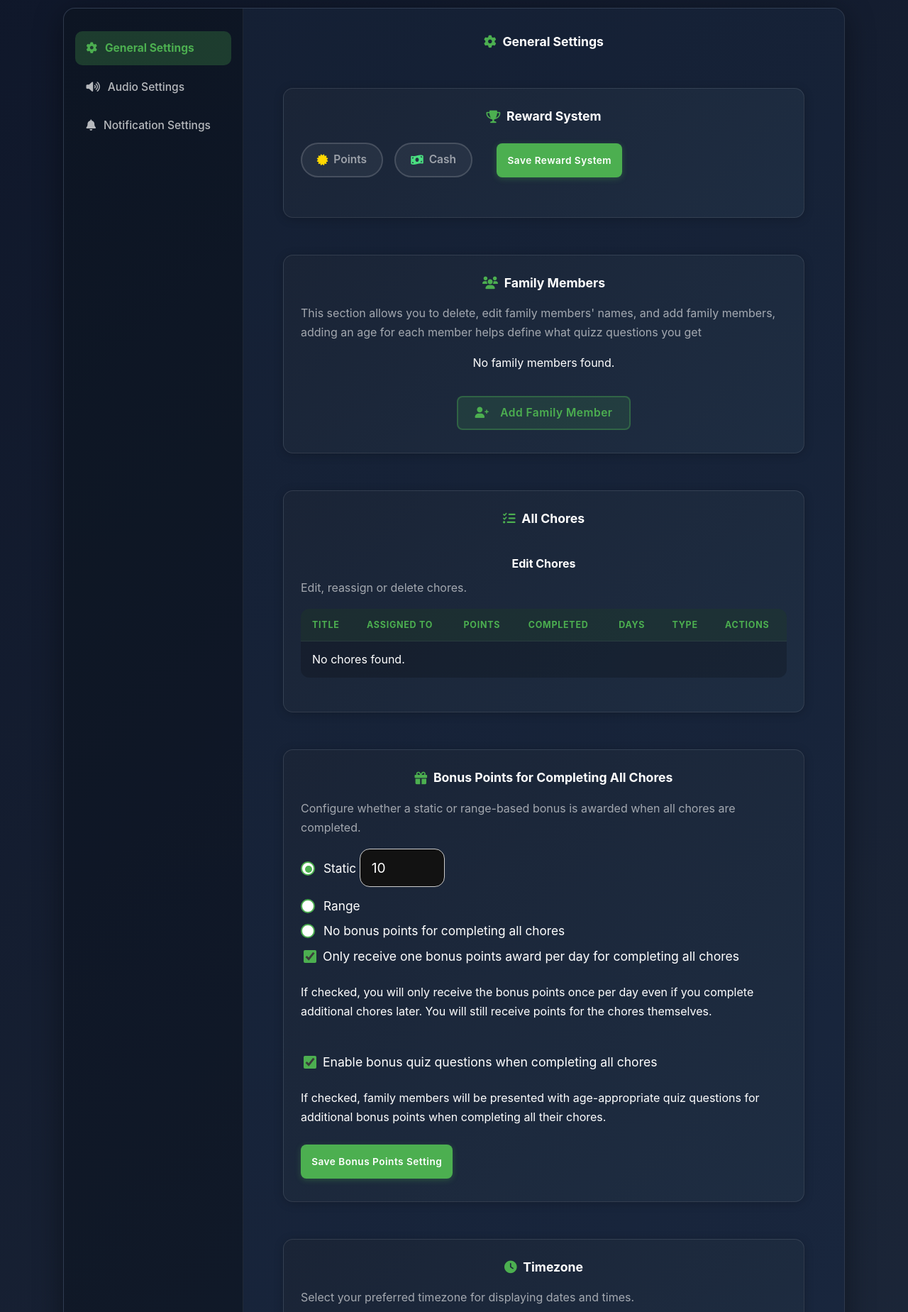
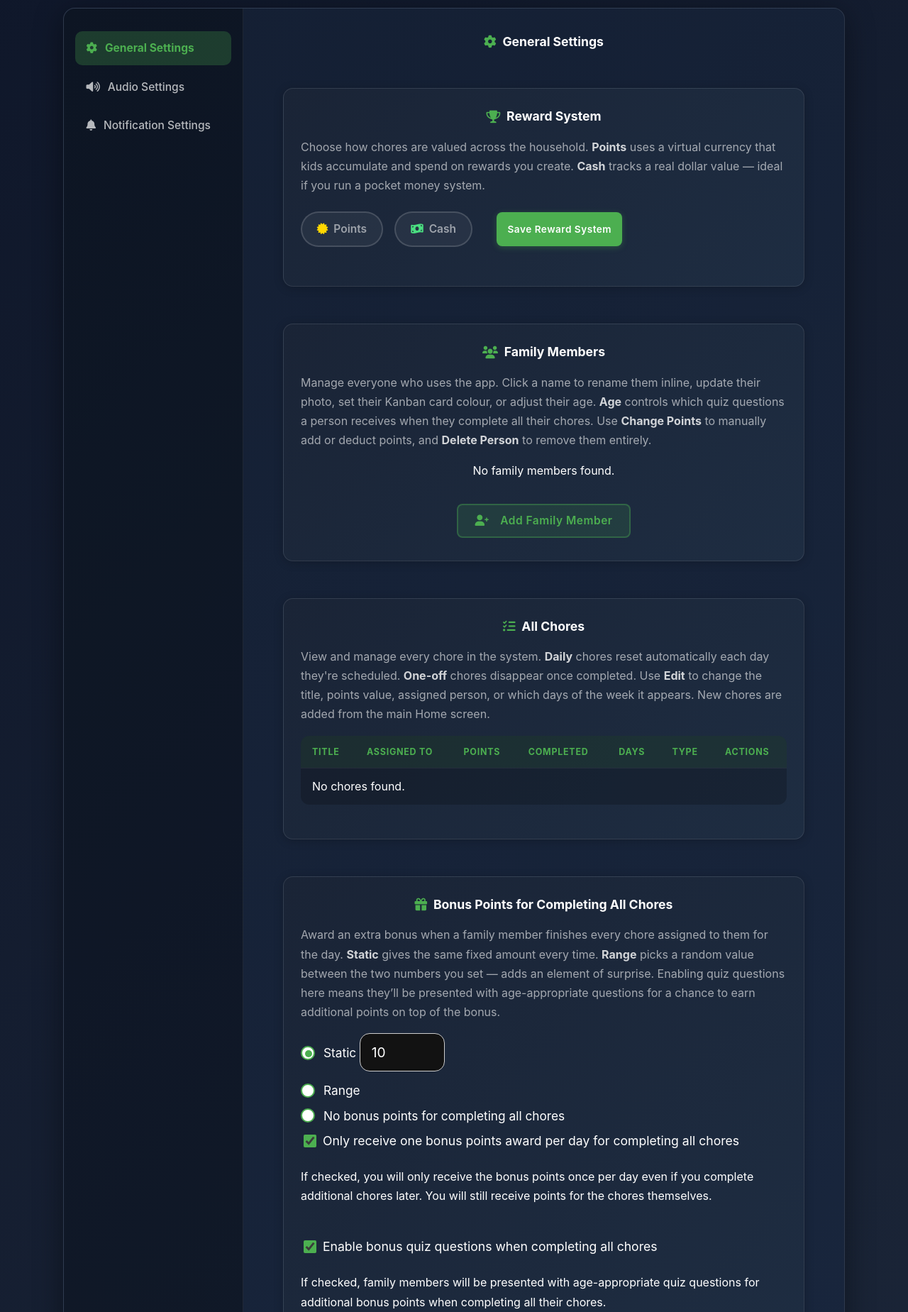
Before and after one commit to matda59/ChoresRewards, a Flask app: page /settings in a window 1280 px wide. Shown: the part 141-1990 px from the top of the page at 71% size. Run offline with Flask 3, Linux system fonts and the light colour scheme; the visitor is signed in with stand-in values (Sample User, id 1); data that the repository does not hold is empty.

Commit message:
Add descriptive help text to every section across all three settings pages

```diff
--- a/templates/settings.html
+++ b/templates/settings.html
@@ -261,6 +261,7 @@
                 <h3 class="section-title"><i class="fas fa-cog"></i> General Settings</h3>
                 <section class="settings-section">
                     <h3 class="section-title"><i class="fas fa-trophy"></i> Reward System</h3>
+                    <p style="color:rgba(255,255,255,0.6);margin-top:0;">Choose how chores are valued across the household. <strong style="color:rgba(255,255,255,0.8);">Points</strong> uses a virtual currency that kids accumulate and spend on rewards you create. <strong style="color:rgba(255,255,255,0.8);">Cash</strong> tracks a real dollar value — ideal if you run a pocket money system.</p>
                     <form method="POST" action="/settings" id="reward-system-form" style="margin-bottom: 1.5em;">
                         <label class="reward-system-label{% if reward_system == 'points' %} selected{% endif %}" style="margin-right: 12px;">
                             <input type="radio" class="reward-system-radio" name="reward_system" value="points" {% if reward_system == 'points' %}checked{% endif %}>
@@ -277,7 +278,7 @@
                 </section>
                 <section class="settings-section">
                     <h3 class="section-title"><i class="fas fa-users"></i> Family Members</h3>
-                    <p style="color:rgba(255,255,255,0.6);margin-top:0;">This section allows you to delete, edit family members' names, and add family members, adding an age for each member helps define what quizz questions you get</p>
+                    <p style="color:rgba(255,255,255,0.6);margin-top:0;">Manage everyone who uses the app. Click a name to rename them inline, update their photo, set their Kanban card colour, or adjust their age. <strong style="color:rgba(255,255,255,0.8);">Age</strong> controls which quiz questions a person receives when they complete all their chores. Use <strong style="color:rgba(255,255,255,0.8);">Change Points</strong> to manually add or deduct points, and <strong style="color:rgba(255,255,255,0.8);">Delete Person</strong> to remove them entirely.</p>
                     {% if family %}
                     <div class="family-members-grid" style="margin-bottom:2em; display: grid; grid-template-columns: repeat(auto-fit, minmax(220px, 1fr)); gap: 20px; max-width: 1200px; margin: 0 auto;">
                         <form method="POST" action="/settings" id="person-ages-form" style="display: contents;">
@@ -352,9 +353,8 @@
                 </section>
                 <section class="settings-section">
                     <h3 class="section-title"><i class="fas fa-tasks"></i> All Chores</h3>
+                    <p style="color:rgba(255,255,255,0.6);margin-top:0;">View and manage every chore in the system. <strong style="color:rgba(255,255,255,0.8);">Daily</strong> chores reset automatically each day they're scheduled. <strong style="color:rgba(255,255,255,0.8);">One-off</strong> chores disappear once completed. Use <strong style="color:rgba(255,255,255,0.8);">Edit</strong> to change the title, points value, assigned person, or which days of the week it appears. New chores are added from the main Home screen.</p>
                     <div class="table-container">
-                        <h4 class="section-title" style="font-size:1rem;margin-bottom:0.4em;">Edit Chores</h4>
-                        <p style="margin-top:0;color:rgba(255,255,255,0.6);">Edit, reassign or delete chores.</p>
                         <table class="sleek-table">
                             <thead>
                                 <tr>
@@ -401,7 +401,7 @@
                 </section>
                 <section class="settings-section">
                     <h3 class="section-title"><i class="fas fa-gift"></i> Bonus Points for Completing All Chores</h3>
-                    <p style="color:rgba(255,255,255,0.6);margin-top:0;">Configure whether a static or range-based bonus is awarded when all chores are completed.</p>
+                    <p style="color:rgba(255,255,255,0.6);margin-top:0;">Award an extra bonus when a family member finishes every chore assigned to them for the day. <strong style="color:rgba(255,255,255,0.8);">Static</strong> gives the same fixed amount every time. <strong style="color:rgba(255,255,255,0.8);">Range</strong> picks a random value between the two numbers you set — adds an element of surprise. Enabling quiz questions here means they’ll be presented with age-appropriate questions for a chance to earn additional points on top of the bonus.</p>
                     <form method="POST" action="/settings" id="bonus-points-form">
                         <label class="bonus-mode-label{% if bonus_mode == 'static' %} selected{% endif %}" style="display:inline-flex;align-items:center;gap:6px;position:relative;">
                             <input type="radio" class="bonus-mode-radio" name="bonus_mode" value="static" {% if bonus_mode == 'static' %}checked{% endif %}> <span class="custom-radio"></span> Static
@@ -436,7 +436,7 @@
                 </section>
                 <section class="settings-section">
                     <h3 class="section-title"><i class="fas fa-clock"></i> Timezone</h3>
-                    <p style="color:rgba(255,255,255,0.6);margin-top:0;">Select your preferred timezone for displaying dates and times.</p>
+                    <p style="color:rgba(255,255,255,0.6);margin-top:0;">Your timezone determines when daily chores reset at midnight and when overdue notifications are triggered. Pick the city or region closest to you. If chores seem to reset at the wrong time, updating this is the fix.</p>
                     <form method="POST" action="/settings" id="timezone-form">
                         <select name="timezone" id="timezone-select" class="modern-input" style="width:100%;">
             {% set timezones = [
@@ -527,7 +527,7 @@
                 </section>
                 <section class="settings-section" id="pin-change-section">
                     <h3 class="section-title"><i class="fas fa-lock"></i> Change Master PIN</h3>
-                    <p style="color:rgba(255,255,255,0.6);margin-top:0;">Change your current master PIN to a new PIN.</p>
+                    <p style="color:rgba(255,255,255,0.6);margin-top:0;">The Master PIN protects parent-only actions like approving reward redemptions, editing chores, and accessing Settings. Kids can complete chores without it. Enter your current PIN to set a new one — choose something only you’ll remember.</p>
                     <form id="pin-change-form" method="POST" action="/settings" autocomplete="off" style="display:flex;flex-direction:column;gap:0.9rem;max-width:360px;">
                         <input type="hidden" name="change_pin" value="1" />
                         <div>
--- a/templates/settings_audio.html
+++ b/templates/settings_audio.html
@@ -179,7 +179,8 @@
             <div class="settings-content">
                 <h3 class="section-title"><i class="fas fa-volume-up"></i> Audio Settings</h3>
                 <section class="settings-section">
-                    <p style="color:rgba(255,255,255,0.65);margin-top:0;">When a chore is completed, a random sound effect from this list will play. Upload MP3, WAV, or OGG files to add new sounds.</p>
+                    <h3 class="section-title" style="margin-bottom:0.6rem;"><i class="fas fa-music"></i> Sound Effects Library</h3>
+                    <p style="color:rgba(255,255,255,0.6);margin-top:0;">When a chore is completed, a sound effect from this list is played at random — great for keeping kids motivated. You can preview any sound with the play button, download it, or delete ones you don’t want. Upload your own <strong style="color:rgba(255,255,255,0.8);">MP3, WAV, or OGG</strong> files to personalise the experience.</p>
                     <form id="upload-sound-form" enctype="multipart/form-data" style="display:flex;align-items:center;gap:0.75rem;flex-wrap:wrap;margin-bottom:0.5rem;">
                         <label for="sound-file-input" class="custom-file-label">
                             <i class="fas fa-upload"></i>Choose File
--- a/templates/settings_notification.html
+++ b/templates/settings_notification.html
@@ -159,7 +159,8 @@
                 <h3 class="section-title"><i class="fas fa-bell"></i> Notification Settings</h3>
                 <!-- Gotify Section -->
                 <section class="settings-section" id="gotify-section">
-                    <h4 class="section-title" style="font-size:1rem;margin-bottom:1.2rem;"><i class="fas fa-satellite-dish"></i> Gotify Push Notifications</h4>
+                    <h4 class="section-title" style="font-size:1rem;margin-bottom:0.5rem;"><i class="fas fa-satellite-dish"></i> Gotify Push Notifications</h4>
+                    <p style="color:rgba(255,255,255,0.6);margin-top:0;margin-bottom:1.2rem;"><a href="https://gotify.net" target="_blank" rel="noopener" style="color:#4CAF50;">Gotify</a> is a free, self-hosted push notification server. Once connected, ChoresRewards will send real-time alerts to your phone or any device running the Gotify app. Enter your server URL and an app token, choose which family members and events to watch, then hit <strong style="color:rgba(255,255,255,0.8);">Send Test Notification</strong> to confirm it’s working.</p>
                     <form method="POST" action="{{ url_for('routes.settings_notification') }}" id="gotify-form" autocomplete="off" style="display:flex;flex-direction:column;gap:1rem;">
                         <div>
                             <label class="settings-field-label" for="gotify_url">Gotify Server URL</label>
```
